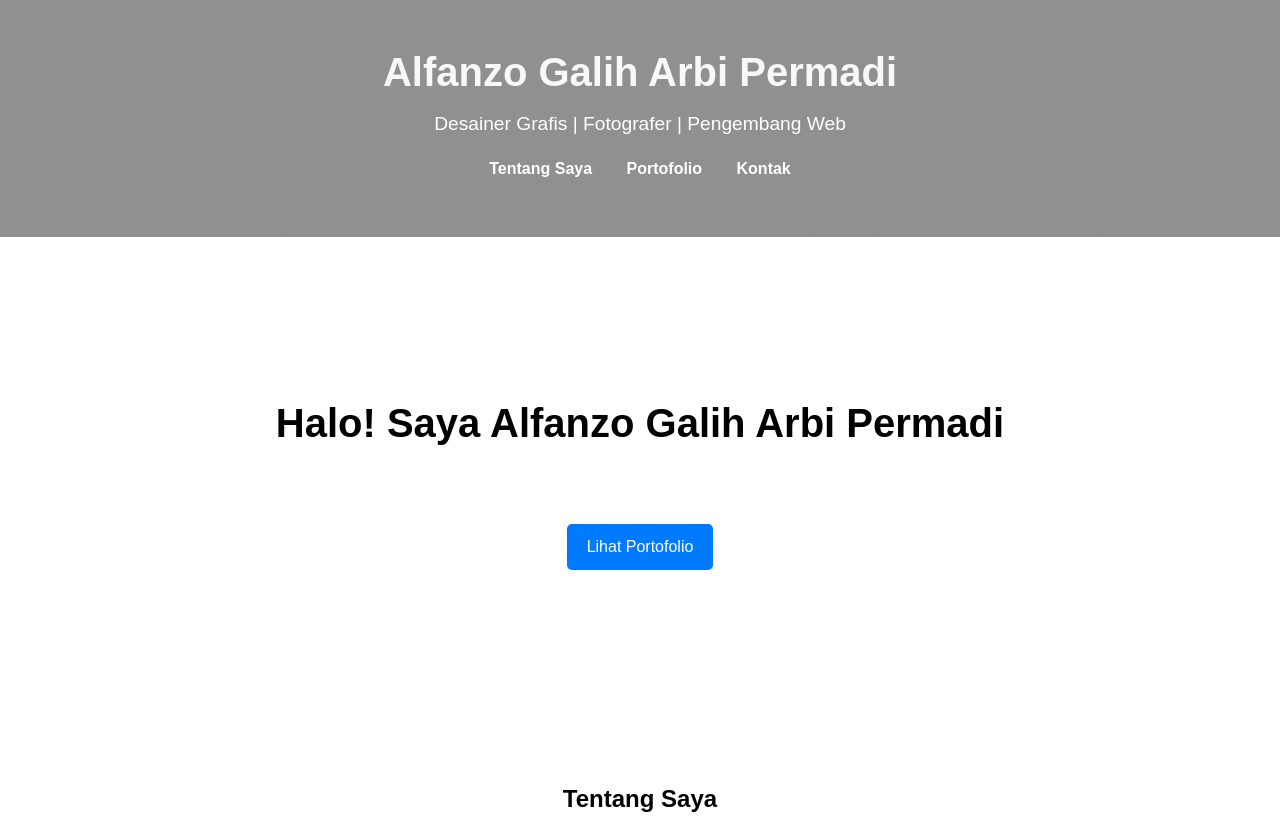
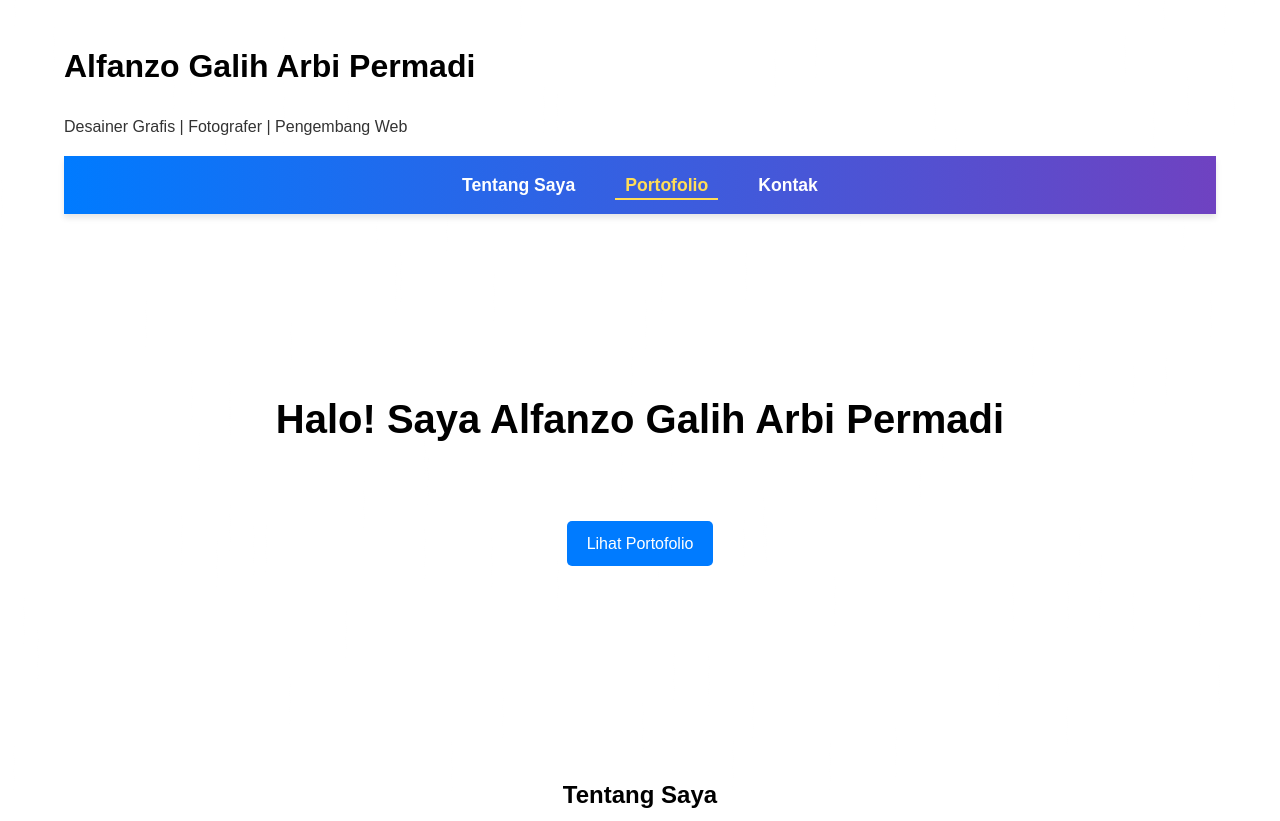
Before and after one commit to Alfanzo765/portofolio, a plain HTML site: page index.html in a window 1280 px wide. Shown: the top 821 px of the page. Drawn offline with Linux system fonts and the light colour scheme.

Commit message:
Add files via upload

```diff
--- a/index.html
+++ b/index.html
@@ -15,10 +15,10 @@
       <h1>Alfanzo Galih Arbi Permadi</h1>
       <p>Desainer Grafis | Fotografer | Pengembang Web</p>
       <nav>
-        <ul>
-          <li><a href="#about">Tentang Saya</a></li>
-          <li><a href="#portfolio">Portofolio</a></li>
-          <li><a href="#contact">Kontak</a></li>
+        <ul class="navbar">
+          <li><a href="#about" class="nav-link">Tentang Saya</a></li>
+          <li><a href="#portfolio" class="nav-link">Portofolio</a></li>
+          <li><a href="#contact" class="nav-link">Kontak</a></li>
         </ul>
       </nav>
     </div>
--- a/script.js
+++ b/script.js
@@ -1,3 +1,34 @@
+// Fungsi untuk menandai link navbar yang aktif
+function highlightNavLink() {
+  const sections = document.querySelectorAll("section");
+  const navLinks = document.querySelectorAll(".nav-link");
+
+  sections.forEach((section) => {
+    const sectionTop = section.offsetTop;
+    const sectionHeight = section.clientHeight;
+    const scrollPosition = window.scrollY + 100; // Offset untuk akurasi
+
+    if (
+      scrollPosition >= sectionTop &&
+      scrollPosition < sectionTop + sectionHeight
+    ) {
+      const id = section.getAttribute("id");
+      navLinks.forEach((link) => {
+        link.classList.remove("active");
+        if (link.getAttribute("href") === `#${id}`) {
+          link.classList.add("active");
+        }
+      });
+    }
+  });
+}
+
+// Tambahkan event listener untuk scroll
+window.addEventListener("scroll", highlightNavLink);
+
+// Panggil fungsi saat halaman dimuat
+document.addEventListener("DOMContentLoaded", highlightNavLink);
+
 // Fungsi untuk membuat efek hujan
 function createRain() {
   const rainContainer = document.createElement("div");
--- a/style.css
+++ b/style.css
@@ -14,12 +14,12 @@ body {
   max-width: 1200px;
   margin: 0 auto;
   padding: 20px 0;
-  ;
 }
 
-h1, h2, h3{
-  color: #f8f8f8;
+h1, h2, h3 {
+  color: #000000;
 }
+
 a {
   text-decoration: none;
   color: #333;
@@ -38,39 +38,66 @@ a {
   background-color: #0056b3;
 }
 
-/* Header */
-header {
-  background-color: rgba(117, 117, 117, 0.8);
-  color: #fff;
-  padding: 20px 0;
-  text-align: center;
-  position: relative;
-  z-index: 1;
+/* Navbar Modern dengan Gradient */
+.navbar {
+  display: flex;
+  justify-content: center;
+  list-style: none;
+  padding: 15px 0; /* Tambahkan padding untuk membuat navbar lebih tinggi */
+  margin: 0;
+  background: linear-gradient(90deg, #007BFF, #6f42c1); /* Gradient dari biru ke ungu */
+  box-shadow: 0 4px 6px rgba(0, 0, 0, 0.1); /* Tambahkan shadow untuk efek depth */
+  position: sticky; /* Navbar akan menempel di atas saat di-scroll */
+  top: 0;
+  z-index: 1000; /* Pastikan navbar selalu di atas elemen lain */
 }
 
-header h1 {
-  margin: 0;
-  font-size: 2.5em;
-}
-
-header p {
-  margin: 5px 0 0;
-  font-size: 1.2em;
-}
-
-header nav ul {
-  list-style: none;
-  padding: 0;
-}
-
-header nav ul li {
-  display: inline;
+.navbar li {
   margin: 0 15px;
 }
 
-header nav ul li a {
-  color: #fff;
+.nav-link {
+  text-decoration: none;
+  color: #ffffff;
   font-weight: bold;
+  font-size: 1.1em;
+  position: relative;
+  padding: 5px 10px;
+  transition: color 0.3s ease, transform 0.3s ease;
+}
+
+/* Efek Hover pada Link */
+.nav-link:hover {
+  color: #ffdd57; /* Warna kuning saat hover */
+  transform: translateY(-3px);
+}
+
+/* Garis Bawah Animasi */
+.nav-link::after {
+  content: '';
+  position: absolute;
+  width: 100%;
+  height: 2px;
+  background-color: #ffdd57; /* Warna kuning untuk garis bawah */
+  bottom: 0;
+  left: 0;
+  transform: scaleX(0);
+  transform-origin: bottom right;
+  transition: transform 0.3s ease;
+}
+
+.nav-link:hover::after {
+  transform: scaleX(1);
+  transform-origin: bottom left;
+}
+
+/* Animasi Aktif Saat Scroll */
+.nav-link.active {
+  color: #ffdd57; /* Warna kuning untuk link aktif */
+}
+
+.nav-link.active::after {
+  transform: scaleX(1);
 }
 
 /* Hero Section */
@@ -102,9 +129,11 @@ header nav ul li a {
   z-index: 1;
   color: #333;
 }
-#about h2, h3{
+
+#about h2, h3 {
   color: black;
 }
+
 #about .profile-picture {
   width: 150px;
   height: 150px;
@@ -134,7 +163,7 @@ header nav ul li a {
 
 /* Portofolio */
 #portfolio {
-  background-color: rgba(244, 244, 244, 0.8);
+  background-color: rgb(255, 255, 255);
   padding: 50px 0;
   text-align: center;
   position: relative;
@@ -174,9 +203,11 @@ header nav ul li a {
   flex-direction: column;
   align-items: center;
 }
- #contact h2{
+
+#contact h2 {
   color: black;
- }
+}
+
 #contact input, #contact textarea {
   width: 80%;
   max-width: 500px;
@@ -195,7 +226,7 @@ footer {
   background-color: rgba(51, 51, 51, 0.8);
   color: #fff;
   text-align: center;
-  padding: 20px 0;
+  padding: 5px 0;
   position: relative;
   z-index: 1;
 }
```
